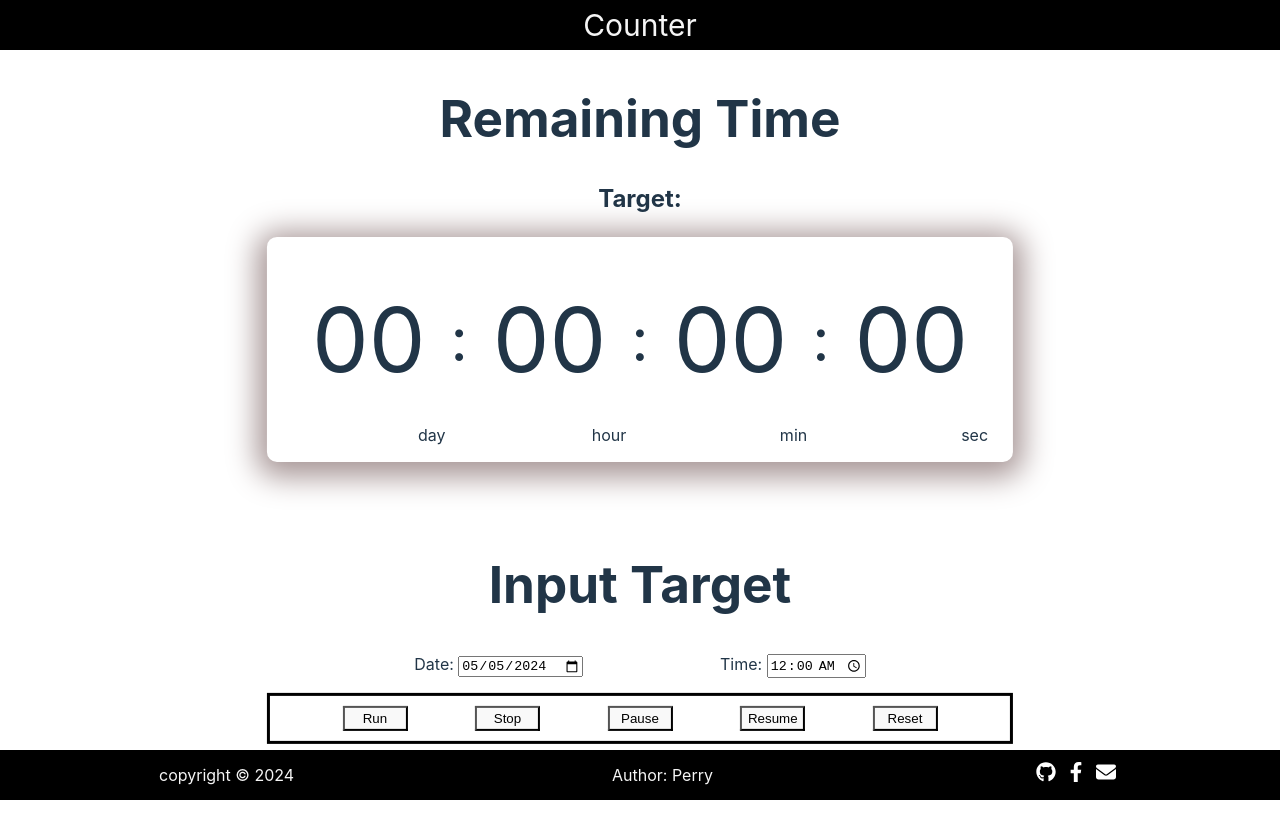
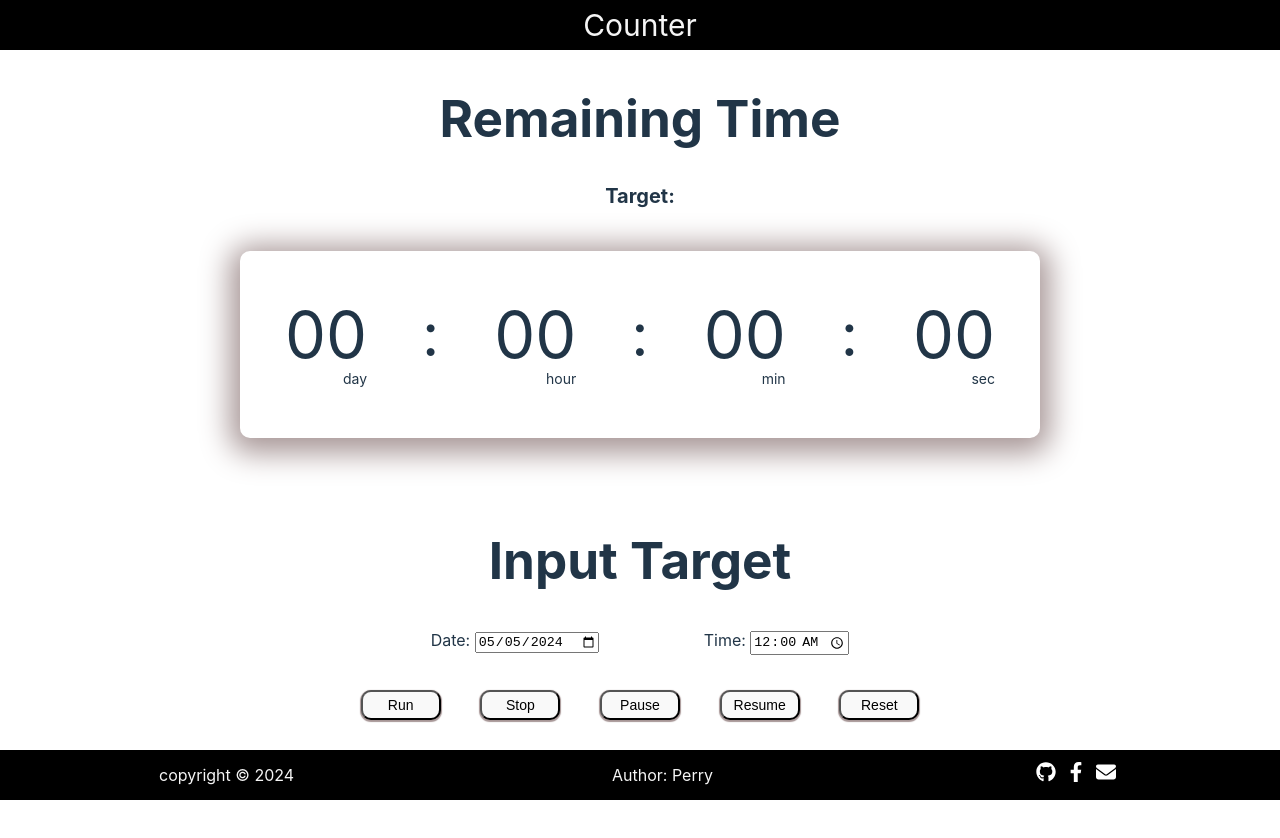
Before and after one commit to voldemort92205/vue_practice, a Vue app in the folder practice3_counter/: page / in a window 1280 px wide. Shown: the top 838 px of the page. After the commit the page ends 810 px from the top, so only its background shows below. Built offline with nearby package versions, Linux system fonts and the light colour scheme.

Commit message:
practice3: counter:
- refine style

```diff
--- a/practice3_counter/src/components/Counter.vue
+++ b/practice3_counter/src/components/Counter.vue
@@ -34,7 +34,6 @@ const updateReaminTime = () => {
   } else {
     stopTimer();
     updateReaminTimeEach(0);
-
     isTargetReach.value = true;
     timerIsRunningStatus = false;
     timerCanBeSet = true;
@@ -92,7 +91,8 @@ const resetCounter = () => {
   stopCounter();
   timerIsRunningStatus = false;
   timerCanBeSet = true;
-  target.value = "";
+  target.value = initTarget;
+  isTargetReach.value = false;
   updateReaminTimeEach (0);
 };
 
@@ -123,7 +123,6 @@ const updateTarget = (val) => {
 
 <template>
   <div class="counter-container">
-    <div class="blank-block-header-footer"></div>
     <TargetShow :target="target" />
     <div class="counter-table" :class="{targetReach: isTargetReach}">
       <TimeComponent :value="days" name="day"/>
@@ -143,27 +142,17 @@ const updateTarget = (val) => {
       @pauseCounter="pauseCounter"
       @updateTarget="updateTarget"
       />
-    <div class="blank-block-header-footer"></div>
   </div>
 </template>
 
 <style scoped>
-.blank-block-header-footer {
-  height: 100px;
-}
-
 .blank-block {
   height: 20px;
 }
 .counter-container {
-  margin: auto;
-  padding: 30px;
-
-  /* in center */
-  position: absolute;
-  top: 50%;
-  left: 50%;
-  transform: translate(-50%, -50%);
+  margin: 90px auto 80px;
+  width: 90%;
+  max-width: 900px;
 }
 
 .counter-table {
--- a/practice3_counter/src/components/CounterSetup.vue
+++ b/practice3_counter/src/components/CounterSetup.vue
@@ -56,10 +56,22 @@ watch ([dateInput, timeInput], () => {
 
 
 <style scoped>
+
+.counter-setup-containter {
+    width: 90%;
+    margin: 0 auto;
+
+    display: flex;
+    flex-direction: column;
+    justify-content: center;
+}
 .setup-section {
     display: flex;
     flex-direction: column;
     justify-content: space-evenly;
+
+    width: 80%;
+    margin: 0 auto;
 }
 
 .input-section {
@@ -70,20 +82,21 @@ watch ([dateInput, timeInput], () => {
 }
 
 .control-section {
-    margin-top: 10px;
+    margin-top: 20px;
     padding: 5px 10px;
     display: flex;
     flex-direction: row;
     justify-content: space-evenly;
-
-    border: solid black;
 }
 
 .control-button {
     margin: 5px 5px;
-    width: 65px;
-    height: 25px;
+    width: 80px;
+    height: 30px;
     text-align: center;
+    font-size: 14px;
+    box-shadow: 0px 1px 1px 1px rgb(167, 150, 150);
+    border-radius: 10px;
 }
 .normal-button:hover {
     border: solid blue;
--- a/practice3_counter/src/components/TargetShow.vue
+++ b/practice3_counter/src/components/TargetShow.vue
@@ -4,8 +4,13 @@ const props = defineProps(["target"])
 const targetStr = ref('');
 
 watch (()=> props.target, () => {
-    targetStr.value = new Date(props.target)
-})
+    const output = new Date(props.target)
+    if (isNaN(output)) {
+        targetStr.value = "";
+    } else {
+        targetStr.value = output;
+    }
+});
 
 </script>
 <template>
@@ -16,15 +21,13 @@ watch (()=> props.target, () => {
 </template>
 
 <style scoped>
-
-.time-component {
-    border: 5px;
-    margin: 20px;
-    padding: 20px 40px;
-
-    border: solid gray;
+.target-component {
+    border: 1px;
+    margin: 0 auto 40px;
+    width: 100%;
+    padding: 0px 10px;
 }
-.time-value {
+.target-message {
     font-size: 20px;
 }
 </style>
--- a/practice3_counter/src/components/TimeComponent.vue
+++ b/practice3_counter/src/components/TimeComponent.vue
@@ -25,11 +25,12 @@ const props = defineProps({
     position: relative;
 }
 .time-title {
-    font-size: 16px;
+    font-size: 14px;
     position: absolute;
-    right: 0%;
+    right: 20px;
+    bottom: -10px;
 }
 .time-value {
-    font-size: 90px;
+    font-size: 65px;
 }
 </style>
```
